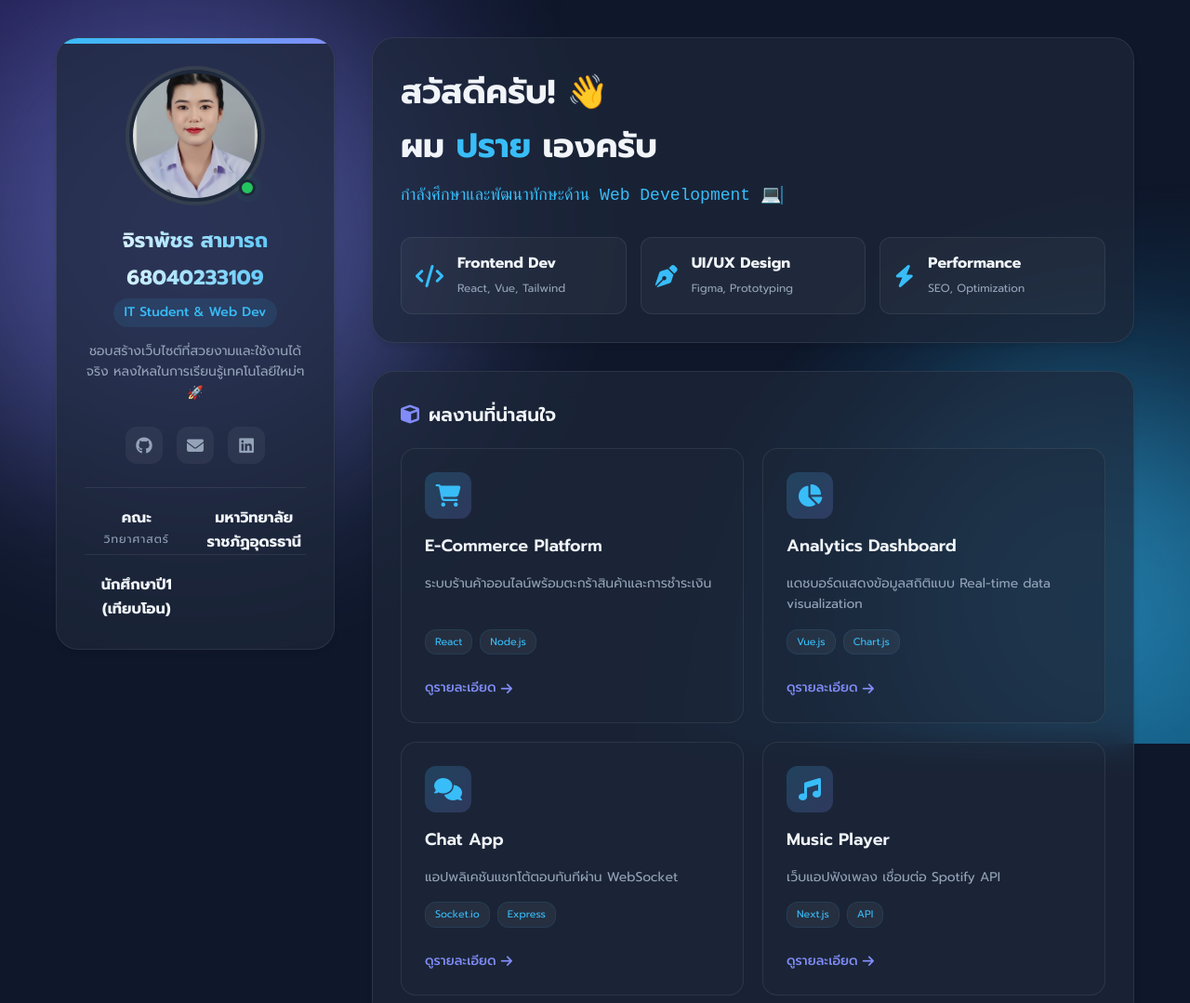
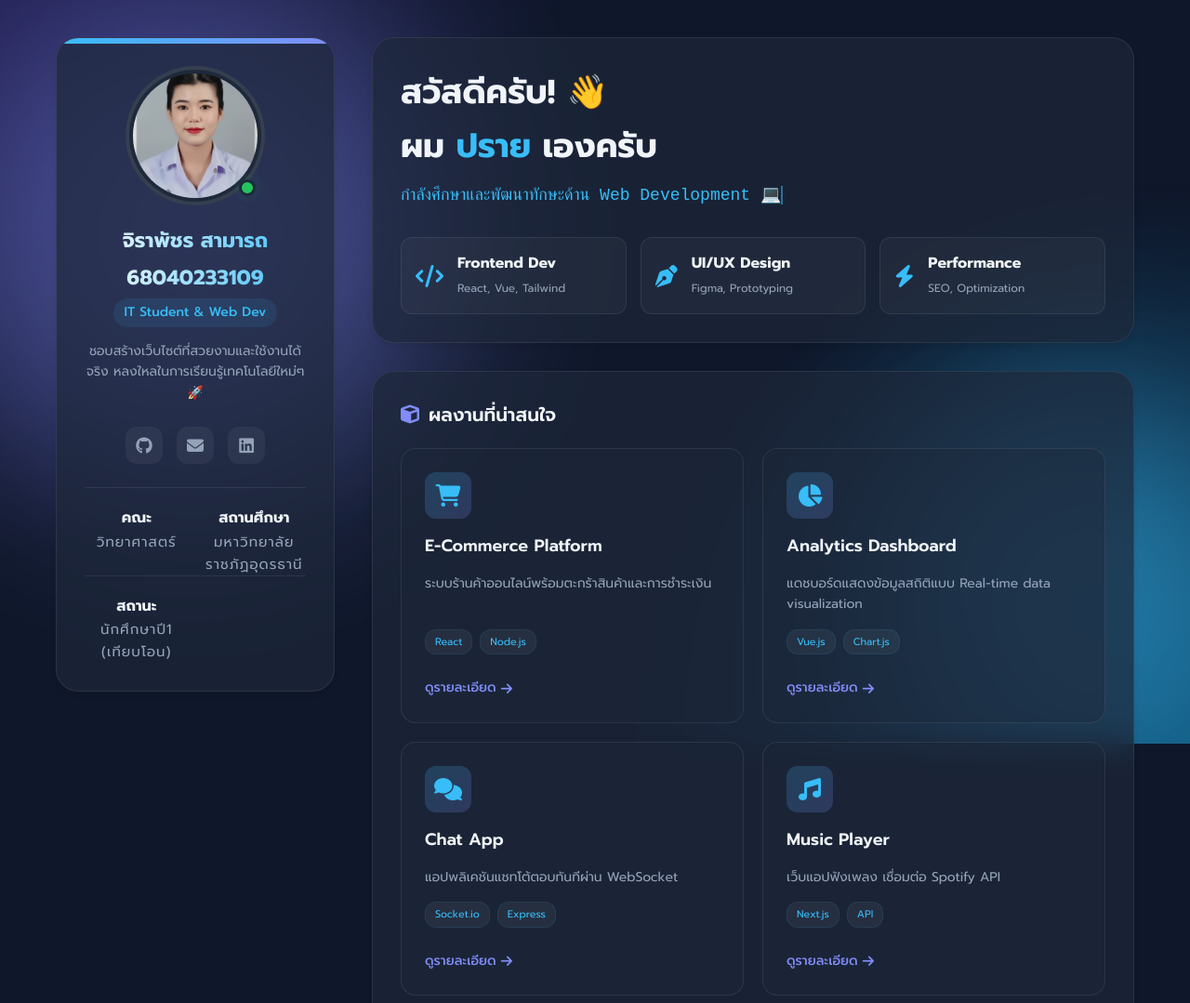
Before and after one commit to 68040233109-netizen/68040233109-netizen.github.io, a plain HTML site: page index.html in a window 1280 px wide. Shown: the top 1079 px of the page at 93% size. Drawn offline with Linux system fonts and the light colour scheme.

Commit message:
Update index.html

```diff
--- a/index.html
+++ b/index.html
@@ -248,7 +248,7 @@
         }
 
         .stat-item p {
-            font-size: 12px;
+            font-size: 15px;
             color: var(--text-secondary);
             text-transform: uppercase;
             letter-spacing: 1px;
@@ -507,12 +507,14 @@
                         <p>วิทยาศาสตร์</p>
                      </div>
                     <div class="stat-item">
-                        <h3>มหาวิทยาลัยราชภัฏอุดรธานี </h3>
+                        <h3>สถานศึกษา</h3>
+                         <p>มหาวิทยาลัยราชภัฏอุดรธานี</p>
                     </div>
                 </div>
                 <div class="stats">
                      <div class="stat-item">
-                        <h3>นักศึกษาปี1 (เทียบโอน) </h3>
+                        <h3>สถานะ</h3>
+                         <p>นักศึกษาปี1 (เทียบโอน)</p>
                     </div>
                 </div>
             </div>
```
